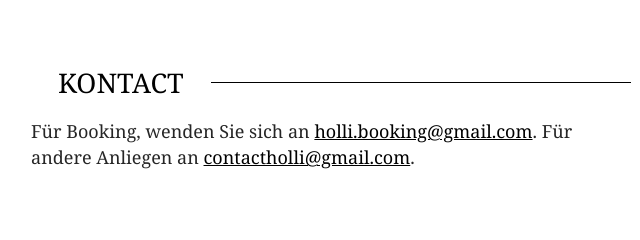
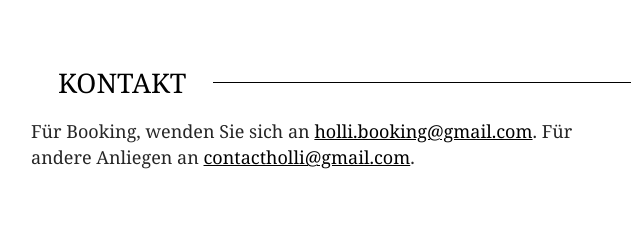
Before and after one commit to holli-musik/holli-musik.github.io, a plain HTML site: page index.html in a window 1280 px wide. Shown: the part 3842-4082 px from the top of the page, 309-949 px from the left. Drawn offline with Linux system fonts and the light colour scheme; a web font is replaced by a local one.

Commit message:
spelling error

```diff
--- a/index.html
+++ b/index.html
@@ -113,7 +113,7 @@
 
         <section id="contact">
             <div class="h2-container">
-                <h2>Kontact</h2>
+                <h2>Kontakt</h2>
                 <div></div>
             </div>
             <p style="text-align: left;">
```
